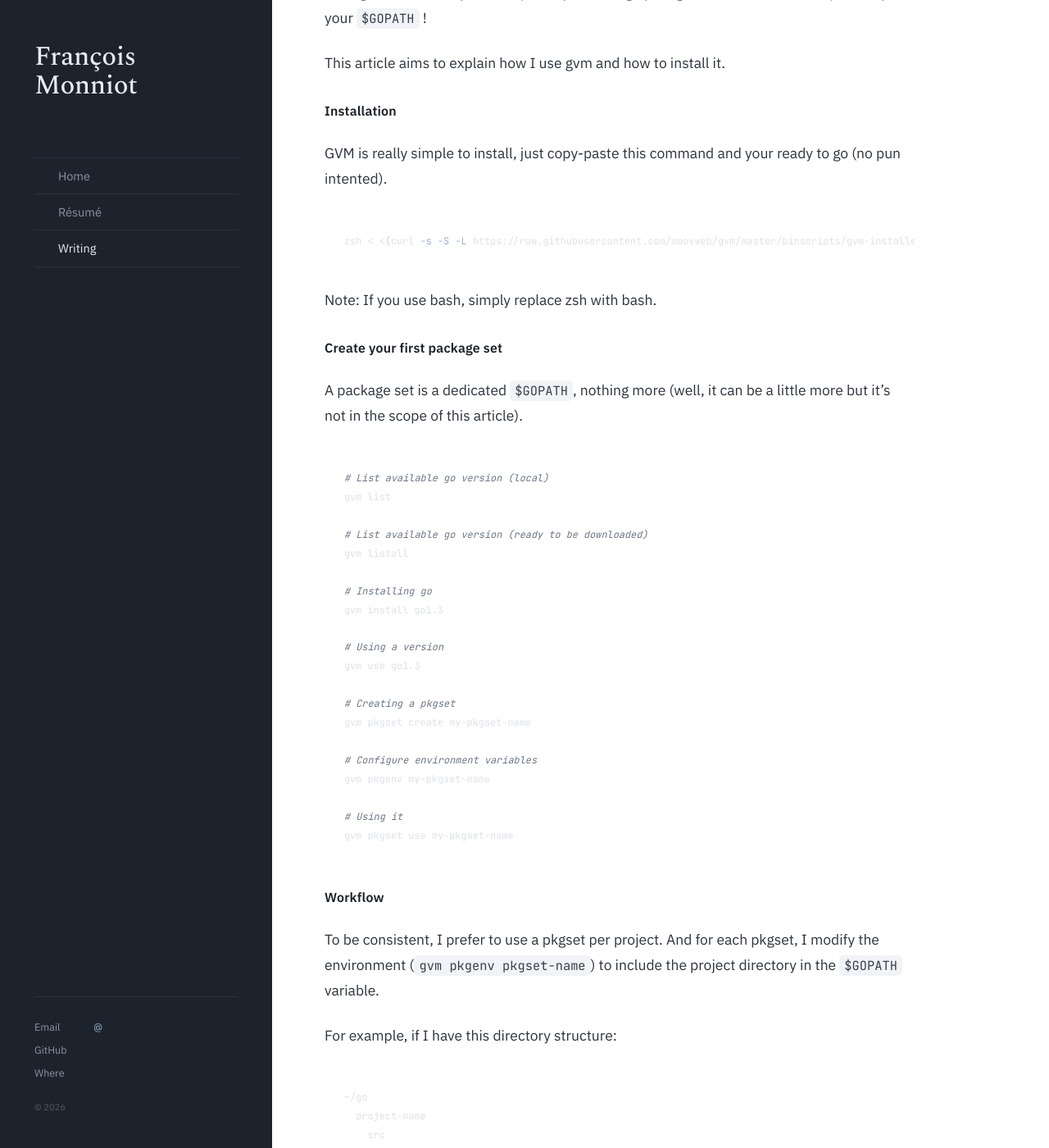
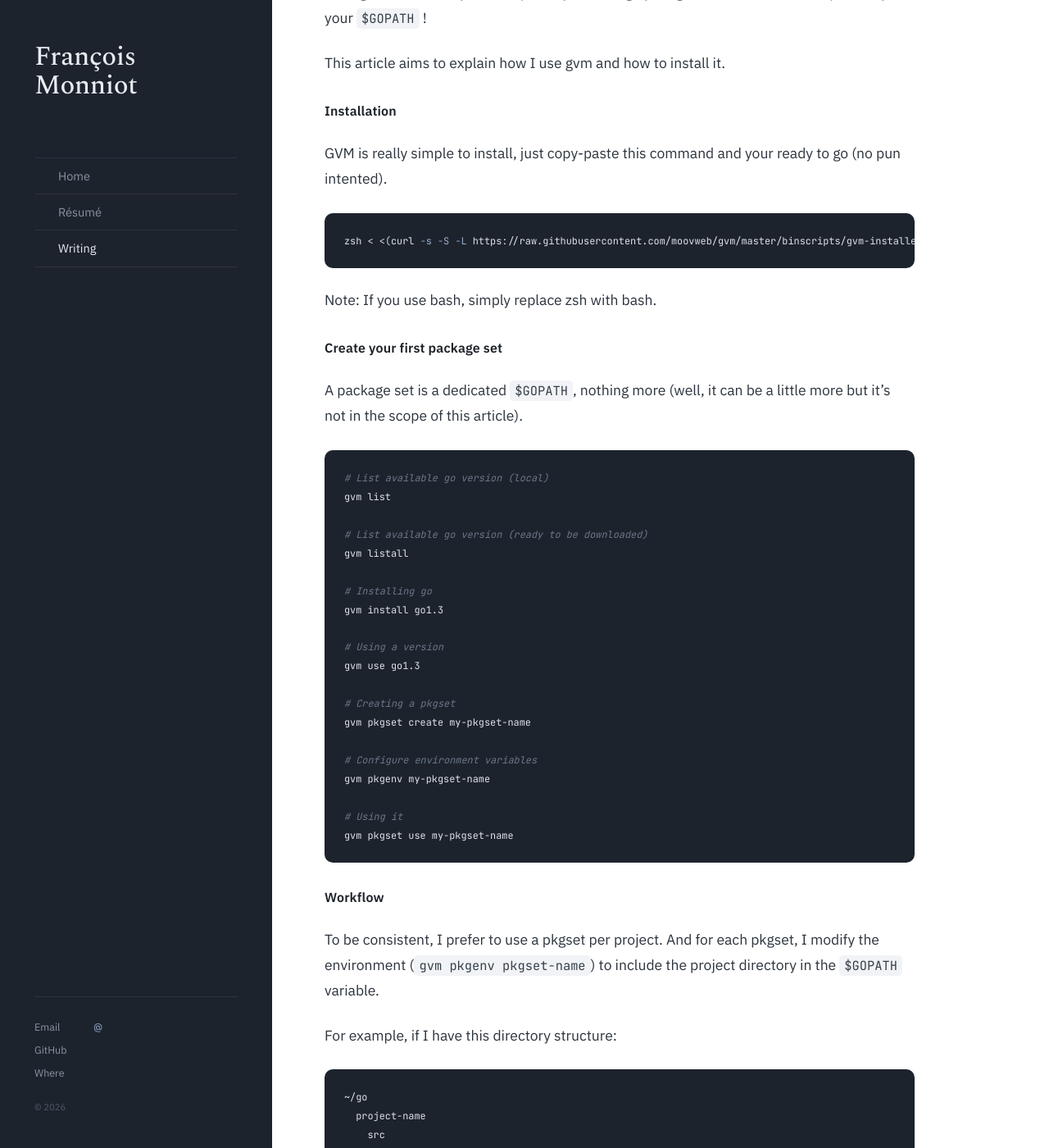
Before and after one commit to fmonniot/fmonniot.github.com, a Jekyll site: the page built from _posts/2014-11-11-using-gvm.md, in a window 1280 px wide and 1400 px high, scrolled down 593 px. Shown: the whole window at 82% size. Built offline with Jekyll 4.4.1, drawn with Linux system fonts in a browser that asks for light colours.

Commit message:
Fix missing code block background from unscoped .highlight rules
Rouge puts the `highlight` class on both the wrapper div and the inner
pre, so two .codeblock rules meant for the wrapper also matched the pre:
`.prose .highlight { background: transparent }` out-specified the pre's
background, and `.prose .codeblock .highlight { display: contents }`
collapsed the pre's box entirely, dropping its background and padding.

Scope both wrapper rules to div.highlight so the pre keeps its
`var(--side)` surface while Rouge span highlighting still applies.

Co-Authored-By: Claude Opus 4.8 <noreply@anthropic.com>

```diff
--- a/css/styles.scss
+++ b/css/styles.scss
@@ -322,10 +322,15 @@ h1.title {
    design — while Rouge's span-based syntax highlighting still works (CSS
    selectors are DOM-based, not rendering-tree-based). */
 .prose .highlighter-rouge { margin: 26px 0 0; }
-.prose .highlight { background: transparent; }
+/* The `highlight` class is on BOTH the wrapper div and the pre, so every
+   wrapper rule below targets `div.highlight` explicitly — an unscoped
+   `.highlight` would also hit pre.highlight and strip its background
+   (it out-specifies `.prose pre`) or, worse, collapse the pre's box via
+   display:contents, removing the code surface entirely. */
+.prose div.highlight { background: transparent; }
 .prose .highlight pre, .prose pre.highlight { margin: 0; }
 .prose .codeblock .highlighter-rouge,
-.prose .codeblock .highlight { display: contents; }
+.prose .codeblock div.highlight { display: contents; }
 
 /* ─── Syntax highlighting (Rouge) — dark, tuned to the code surface ──────── */
 .highlight .c, .highlight .cm, .highlight .c1, .highlight .cs, .highlight .cd { color: #6b7787; font-style: italic; }
```
